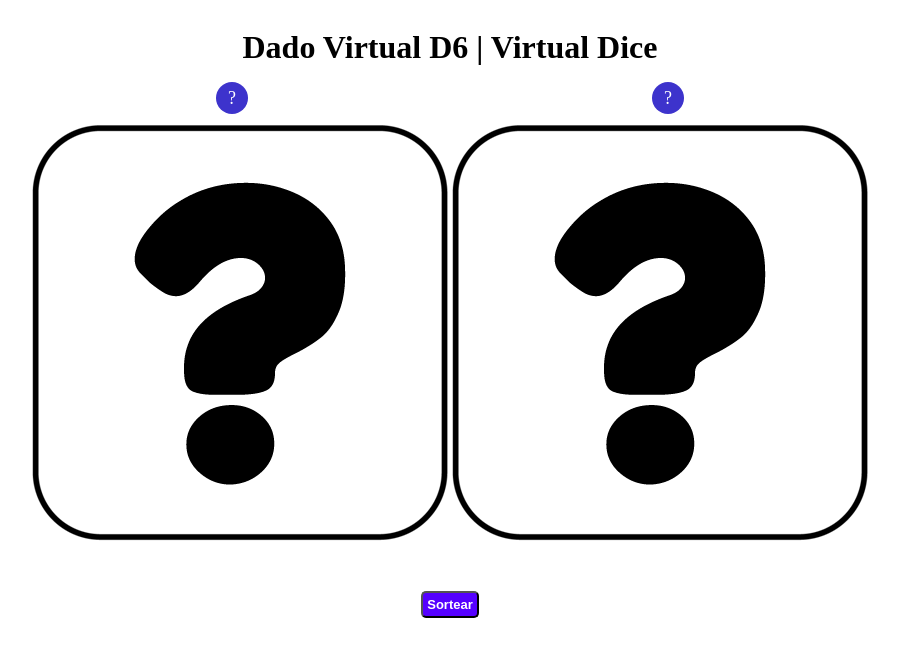
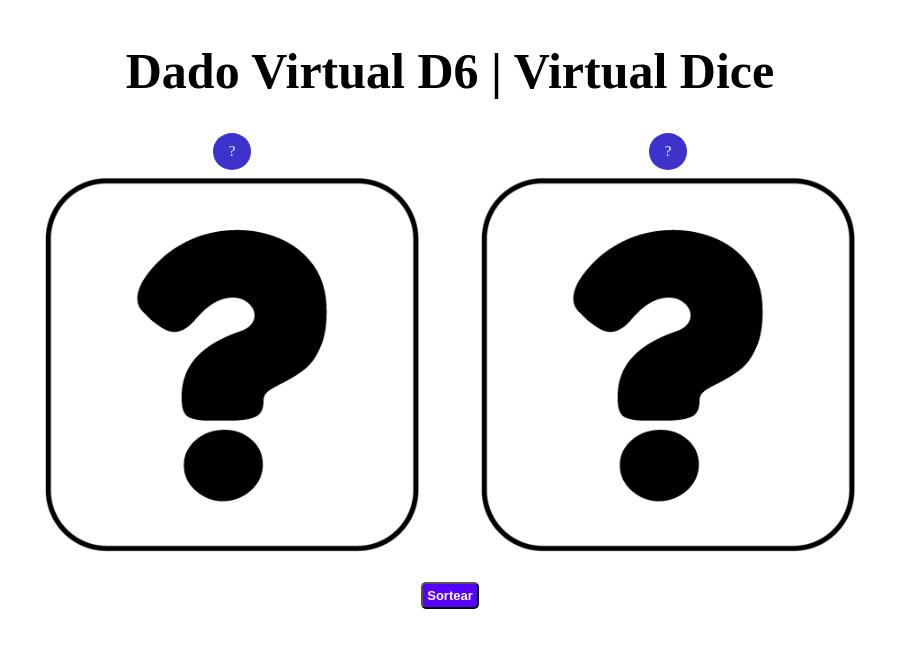
Before and after one commit to mauro-fe/Virtual-Dice, a plain HTML site: page index.html in a window 1280 px wide. Shown: the whole page, without its empty margins (190-1089 px from the left). Drawn offline with Linux system fonts and the light colour scheme.

Commit message:
Ajustando responsividade

```diff
--- a/index.html
+++ b/index.html
@@ -11,15 +11,17 @@
 
 <body>
     <div class="dado-content">
-        <h1>Dado Virtual D6 | Virtual Dice</h1>
-        <div class="section-numSorteado">
-            <span class="numSorteado">?</span>
-            <span class="numSorteado">?</span>
+        <h1 class="title">Dado Virtual D6 | Virtual Dice</h1>
+        <div class="content">
+            <div class="section-dado">
+                <span class="numSorteado">?</span>
+                <img src="img/0.png" alt="" class="imgDado">
+            </div>
+            <div class="section-dado">
+                <span class="numSorteado">?</span>
+                <img src="img/0.png" alt="" class="imgDado">
+            </div>
         </div>
-        <figure>
-            <img src="img/0.png" alt="" class="imgDado">
-            <img src="img/0.png" alt="" class="imgDado">
-        </figure>
         <button class="btnSortear">Sortear</button>
     </div>
     <audio src="./audio/dado-rolando.mp3" class="audio"></audio>
--- a/script.js
+++ b/script.js
@@ -18,7 +18,6 @@ document.addEventListener('DOMContentLoaded', function () {
                 btnSortear.classList.add('someBtn');
                 numSorteado[index].classList.remove('aparece');
                 audio.play(); // Reproduzir o áudio
-
                 setTimeout(() => {
                     imgDados.classList.remove('animar');
                     numSorteado[index].classList.remove('some');
--- a/style.css
+++ b/style.css
@@ -2,7 +2,7 @@ body {
     display: flex;
     flex-direction: column;
     align-items: center;
-
+    justify-content: center;
 }
 
 .dado-content {
@@ -12,16 +12,31 @@ body {
     flex-direction: column;
 }
 
+.dado-content .title {
+    font-size: 16px;
+}
+
+.content {
+    display: flex;
+    justify-content: space-between;
+}
+
+.section-dado {
+    display: flex;
+    flex-direction: column;
+    align-items: center;
+    margin: 0 10px;
+
+}
+
 .numSorteado {
     background-color: rgb(61, 51, 204);
-    padding: 6px 12px;
+    padding: 4px 8px;
     color: #fff;
-    font-size: 18px;
+    font-size: 12px;
     border-radius: 70%;
     margin-bottom: 8px;
-    margin: 0 200px;
 }
-
 
 .btnSortear {
     margin-top: 30px;
@@ -36,6 +51,7 @@ body {
 
 .imgDado {
     cursor: no-drop;
+    width: 90%;
 }
 
 .animar {
@@ -76,3 +92,31 @@ body {
         opacity: 1;
     }
 }
+
+@media screen and (min-width: 400px) {
+    .dado-content .title {
+        font-size: 26px;
+    }
+
+    .numSorteado {
+        padding: 6px 12px;
+        font-size: 15px;
+    }
+}
+
+@media screen and (min-width: 600px) {
+    .dado-content .title {
+        font-size: 40px;
+    }
+}
+
+@media screen and (min-width: 1000px) {
+    .dado-content .title {
+        font-size: 50px;
+    }
+
+    .numSorteado {
+        padding: 10px 16px;
+        font-size: 15px;
+    }
+}
```
